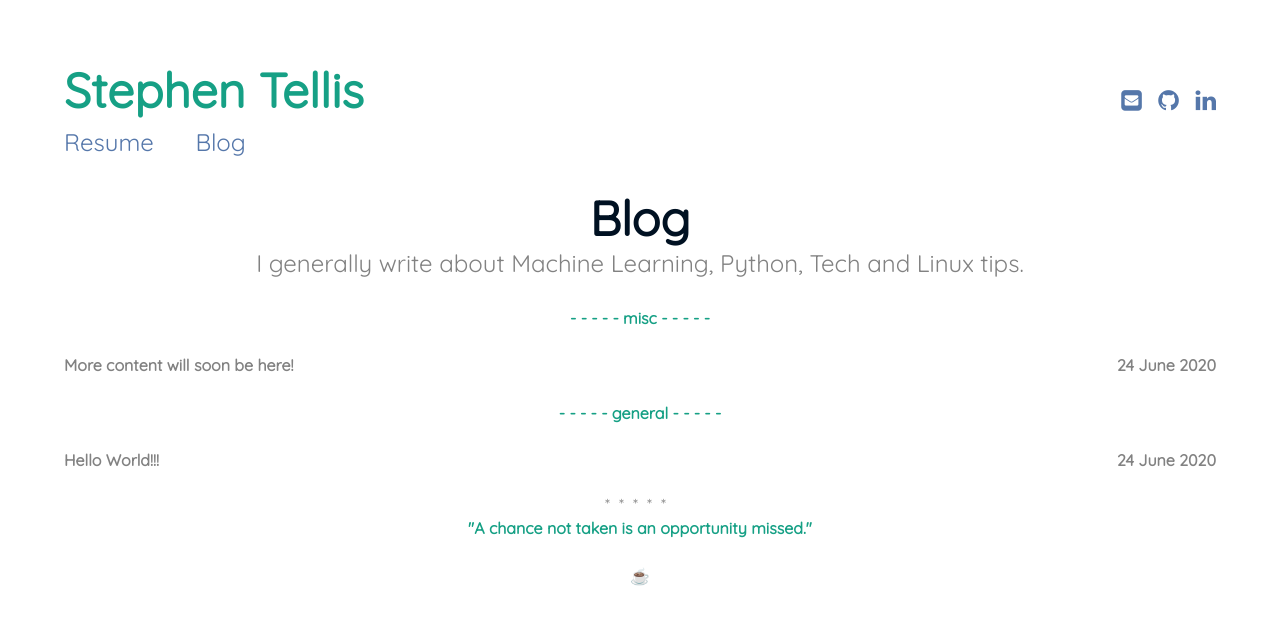
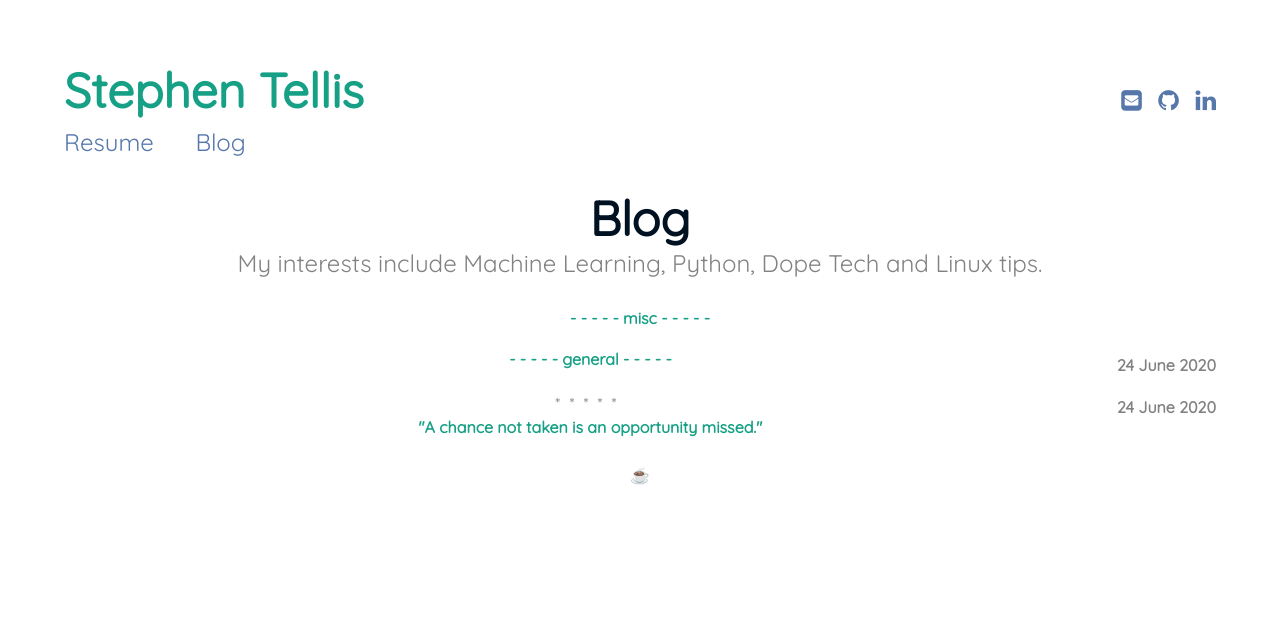
Before and after one commit to Stephen-Tellis/home, a Jekyll site: the page built from blog.md, in a window 1280 px wide. Shown: the top 625 px of the page. Built offline with Jekyll 4.4.1, drawn with Linux system fonts in a browser that asks for light colours.

Commit message:
Update blog.md

```diff
--- a/blog.md
+++ b/blog.md
@@ -1,7 +1,7 @@
 ---
 layout: page
 title: Blog
-subtitle: I generally write about Machine Learning, Python, Tech and Linux tips.
+subtitle: My interests include Machine Learning, Python, Dope Tech and Linux tips.
 ---
 
 <div>
@@ -22,9 +22,9 @@ subtitle: I generally write about Machine Learning, Python, Tech and Linux tips.
 {% for post in category.items %}
 <li class="post-teaser">
 <a href="{{ post.url | prepend: site.baseurl }}">
-<strong>
-<span class="post-teaser__title">{{ post.title }}</span>
-</strong>
+
+<span class="post-teaser__title">{{<strong>  post.title </strong>}}</span>
+
 <span class="post-teaser__date">{{ post.date | date: "%d %B %Y" }}</span>
 </a>
 </li>
```
